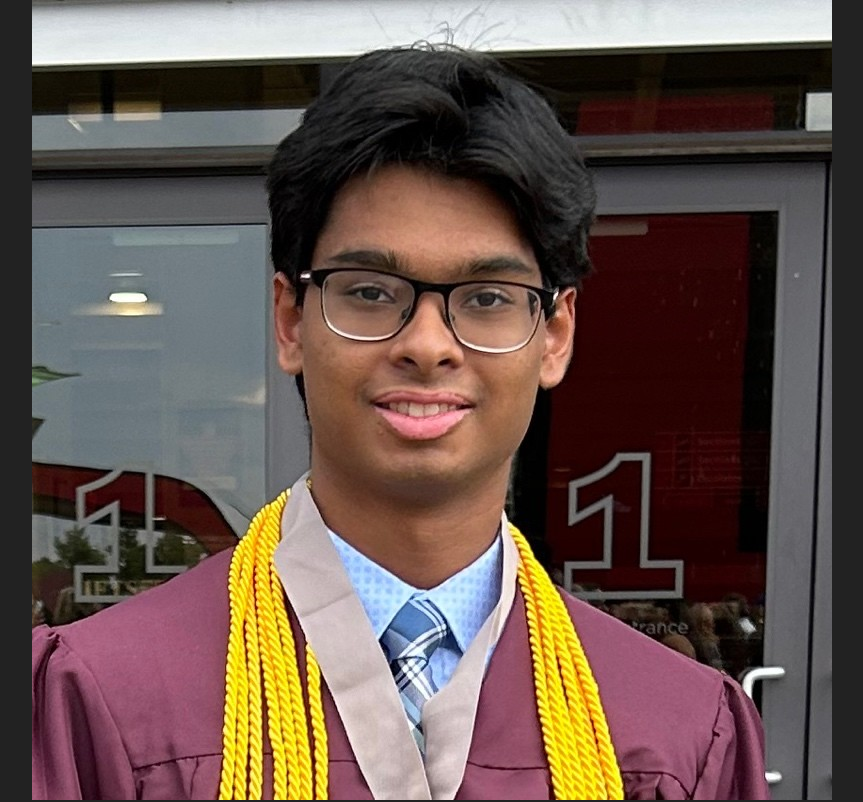
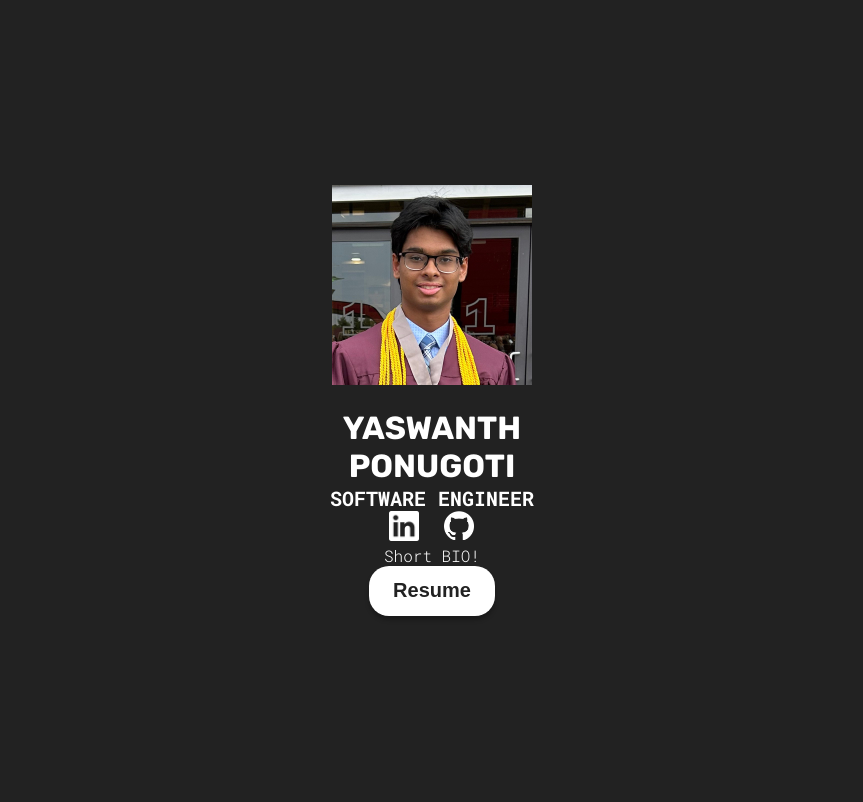
Before and after one commit to yponugoti/Portfolio-Website, a React (Vite) app: page / in a window 1280 px wide. Shown: the top 802 px of the page, without its empty margins (208-1071 px from the left). Built offline with nearby package versions, Linux system fonts and the light colour scheme.

Commit message:
added styling to hero component

```diff
--- a/src/components/Hero/Hero.jsx
+++ b/src/components/Hero/Hero.jsx
@@ -20,7 +20,7 @@ function Hero() {
             <img src={githubIcon} alt="Github Icon" />
           </a>
         </span>
-        <p>
+        <p className={styles.bio}>
           Short BIO!
         </p>
         <a href={"https://google.com"} className={styles.button}>
--- a/src/components/Hero/Hero.module.css
+++ b/src/components/Hero/Hero.module.css
@@ -0,0 +1,61 @@
+.container {
+    display: flex;
+    flex-direction: column;
+    justify-content: center;
+    gap: 20px;
+    text-align: center;
+    height: 100dvh;
+    min-height: 500px;
+
+    .pfp {
+        max-width: 200px;
+    }
+
+    span {
+        display: flex;
+        gap: 25px;
+        justify-content: center;
+
+        a {
+            margin: 0;
+
+            img {
+                width: 30px;
+            }
+        }
+    }
+
+    a {
+        width: fit-content;
+        align-self: center;
+    }
+
+    button {
+        background-color: var(--btn-color);
+        color: var(--btn-text-color);
+        border: none;
+        border-radius: 20px;
+        width: 126px;
+        height: 50px;
+        font-size: 20px;
+        font-weight: bold;
+        box-shadow: 0 4px 4px rgba(0, 0, 0, 0.25);
+        transition: box-shadow 200ms ease-in-out, trasnform 200ms ease-in-out;
+    }
+
+    button:hover {
+        transform: scale(1.05);
+        cursor: pointer;
+    }
+
+    button:active {
+        transform: translateY(2px);
+        box-shadow: 0 2px 2px rgba(0, 0, 0, 0.25);
+    }
+}
+
+.bio {
+    max-width: 24ch;
+    flex-direction: column;
+    gap: 20px;
+}
```
